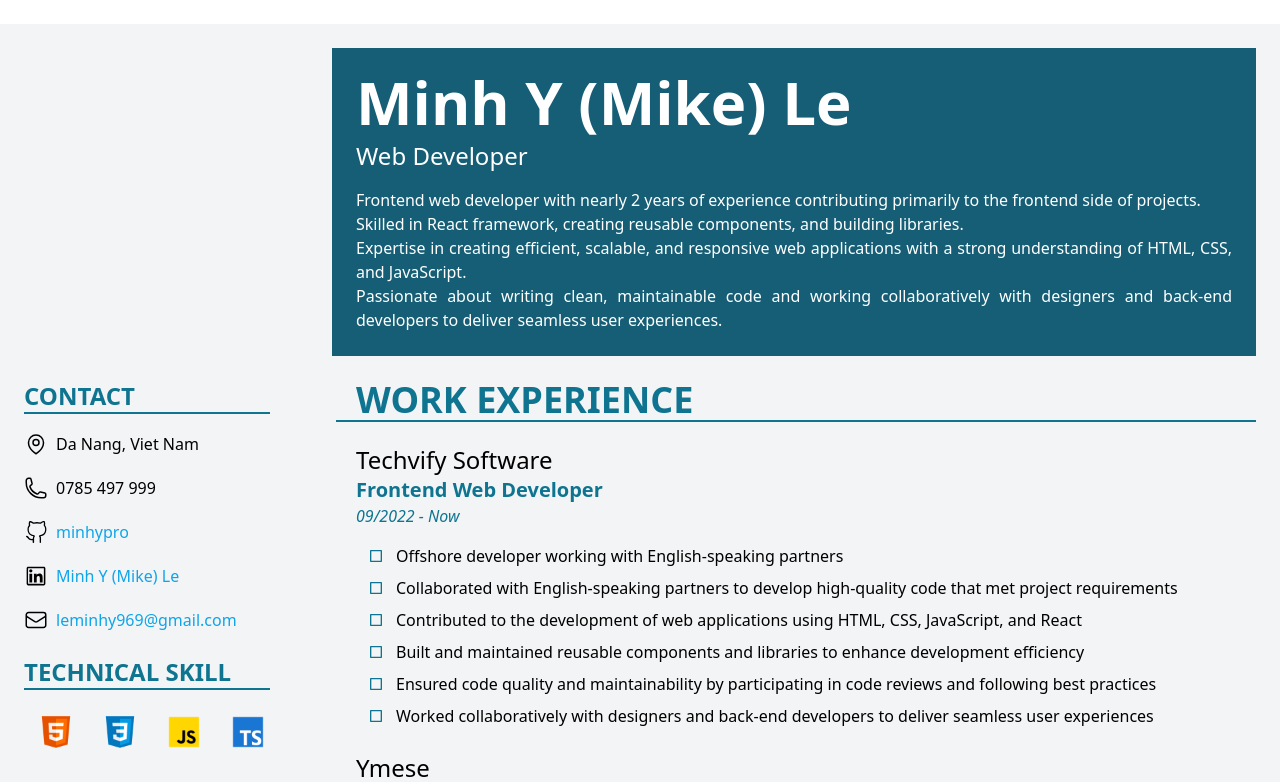
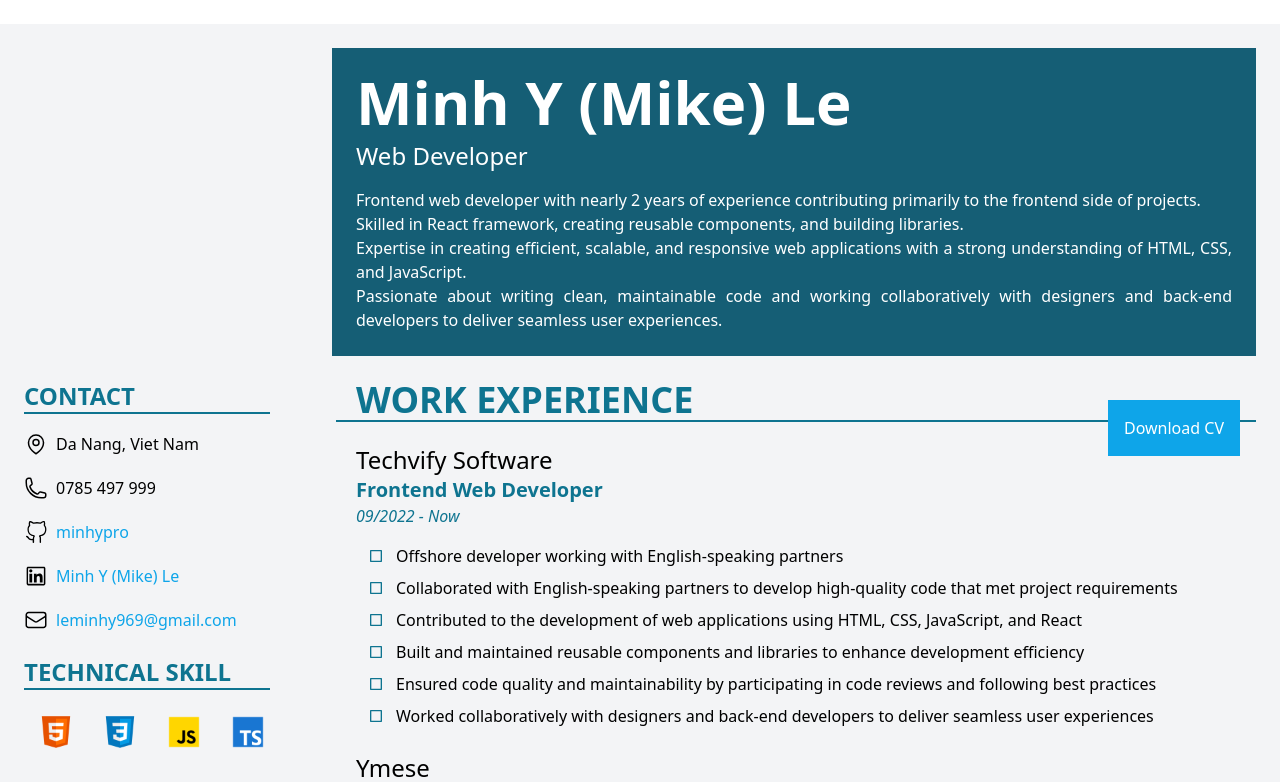
Before and after one commit to minhypro/my-new-portfolio, a React (Vite) app: page / in a window 1280 px wide. Shown: the top 782 px of the page. Built offline with nearby package versions, Linux system fonts and the light colour scheme.

Commit message:
add main cv pdf file

```diff
--- a/src/components/Layout/index.tsx
+++ b/src/components/Layout/index.tsx
@@ -10,7 +10,7 @@ const Homepage: FC<Layout> = ({children}) => {
 	return (
 		<div className="min-h-screen">
 			<Header />
-			<div className="container">{children}</div>
+			<div>{children}</div>
 		</div>
 	)
 }
--- a/src/pages/NormalCV/index.tsx
+++ b/src/pages/NormalCV/index.tsx
@@ -5,9 +5,14 @@ import CVHeader from './CVHeader'
 
 const CV: React.FC = () => {
 	return (
-		<div className="container bg-gray-100 p-6 xl:my-6">
+		<div className="container relative bg-gray-100 p-6 xl:my-6">
 			<CVHeader />
 			<CVBody />
+			<div className="fixed right-10 top-1/2 bg-sky-500 p-4 text-white">
+				<a href="main_cv.pdf" download="Minh Y Le - Web Developer.pdf">
+					Download CV
+				</a>
+			</div>
 		</div>
 	)
 }
```
Also changed, not shown: 1 other file (tests, documents, lock files or other folders).
